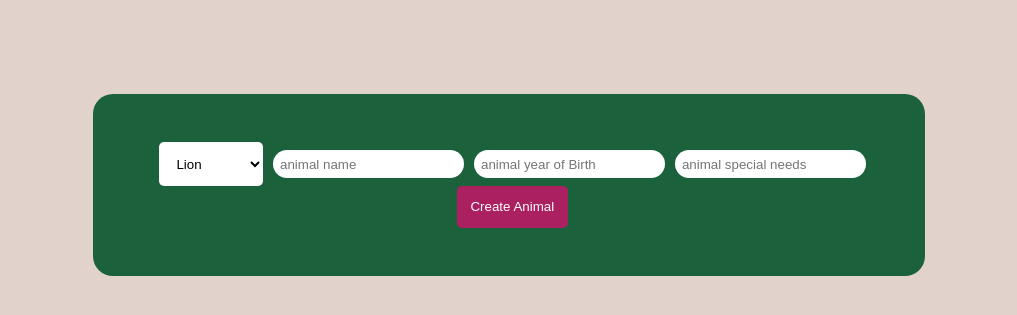
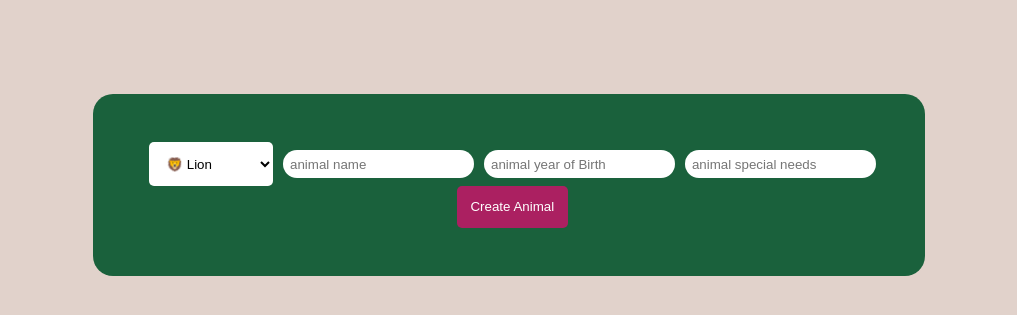
Before and after one commit to ChrstianH/Project_Zoo, a website built with Vite: page index.html in a window 1280 px wide. Shown: the part 497-812 px from the top of the page, without its empty margins (131-1148 px from the left). Built offline with nearby package versions, Linux system fonts and the light colour scheme.

Commit message:
animal select options

```diff
--- a/index.html
+++ b/index.html
@@ -57,7 +57,19 @@
       </div>
     </div>
     <form id="animal-form">
-      <select name="" id="animalType"></select>
+      <select name="" id="animalType">
+        <option value="Lion">🦁 Lion</option>
+        <option value="Elephant">🐘 Elephant</option>
+        <option value="Bear">🐻 Bear</option>
+        <option value="Monkey">🐒 Monkey</option>
+        <option value="Dolphin">🐬 Dolphin</option>
+        <option value="Crocodile">🐊 Crocodile</option>
+        <option value="Parrot">🐦 Parrot</option>
+        <option value="Snake">🐍 Snake</option>
+        <option value="Turtle">🐢 Turtle</option>
+        <option value="Frog">🐸 Frog</option>
+        <option value="Fish">🐟 Fish</option>
+      </select>
       <input type="text" name="" id="animal-name" placeholder="animal name" />
       <input
         type="number"
```
